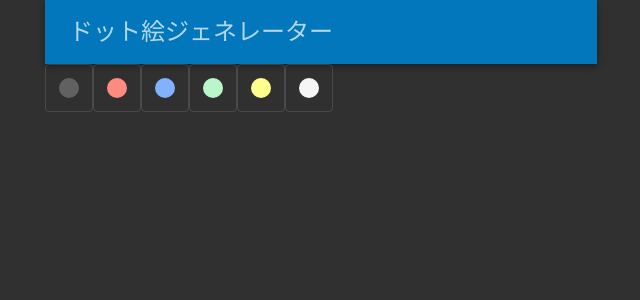
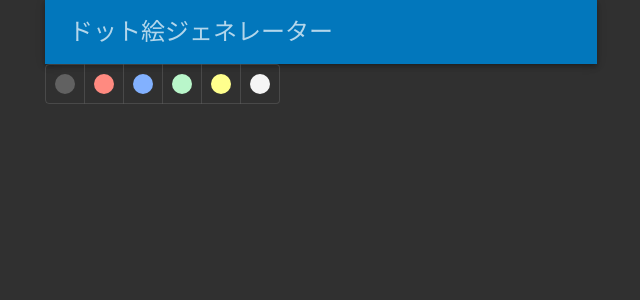
Before and after one commit to shimehituzi/dotpicgen, a React (Create React App) app: page / in a window 1280 px wide. Shown: the top 300 px of the page, without its empty margins (319-959 px from the left). Built offline with nearby package versions, Linux system fonts and the light colour scheme.

Commit message:
cullor pullet

```diff
--- a/src/state/color/index.ts
+++ b/src/state/color/index.ts
@@ -10,11 +10,11 @@ export enum Colors {
 }
 
 type Color = {
-  pulletColor: Colors
+  pulletColor: Colors | null
 }
 
 const initialState: Color = {
-  pulletColor: Colors.White
+  pulletColor: null
 }
 
 const colorSlice = createSlice({
--- a/src/views/ColorPullet/index.tsx
+++ b/src/views/ColorPullet/index.tsx
@@ -17,23 +17,15 @@ const ColorPullet: React.FC = () => {
   )
 
   return (
-    <ToggleButtonGroup size="large" value={color.pulletColor} exclusive onChange={changeColor}>
-      <ColorButton value={Colors.Gray}/>
-      <ColorButton value={Colors.Red}/>
-      <ColorButton value={Colors.Blue}/>
-      <ColorButton value={Colors.Green}/>
-      <ColorButton value={Colors.Yellow}/>
-      <ColorButton value={Colors.White}/>
+    <ToggleButtonGroup size="small" value={color.pulletColor} exclusive onChange={changeColor}>
+      <ToggleButton value={Colors.Gray}><Brightness1 style={{color: Colors.Gray}}/></ToggleButton>
+      <ToggleButton value={Colors.Red}><Brightness1 style={{color: Colors.Red}}/></ToggleButton>
+      <ToggleButton value={Colors.Blue}><Brightness1 style={{color: Colors.Blue}}/></ToggleButton>
+      <ToggleButton value={Colors.Green}><Brightness1 style={{color: Colors.Green}}/></ToggleButton>
+      <ToggleButton value={Colors.Yellow}><Brightness1 style={{color: Colors.Yellow}}/></ToggleButton>
+      <ToggleButton value={Colors.White}><Brightness1 style={{color: Colors.White}}/></ToggleButton>
     </ToggleButtonGroup>
   )
 }
 
-const ColorButton: React.FC<{value: Colors}> = ({value}) => {
-  return (
-    <ToggleButton value={value} >
-      <Brightness1 style={{color: value}}/>
-    </ToggleButton>
-  )
-}
-
 export default ColorPullet
```
